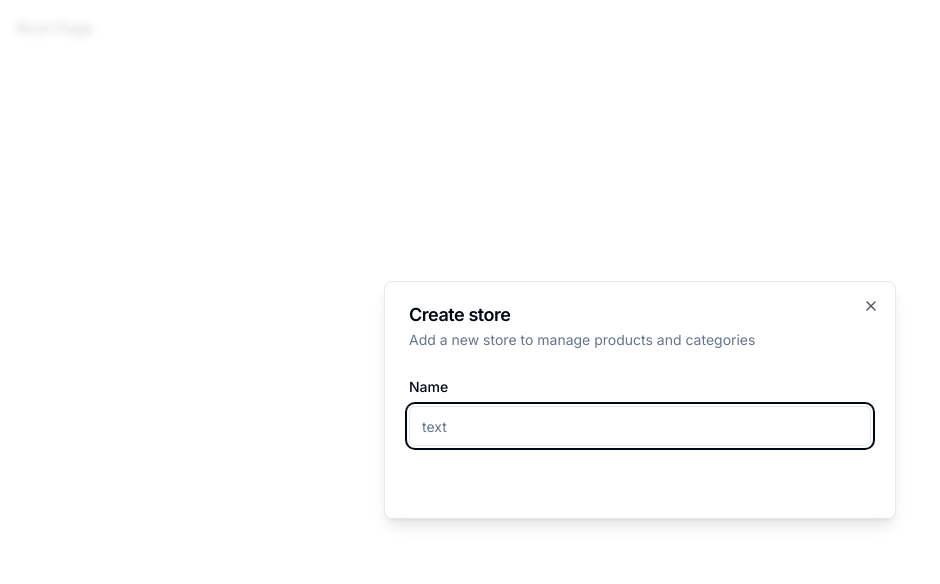
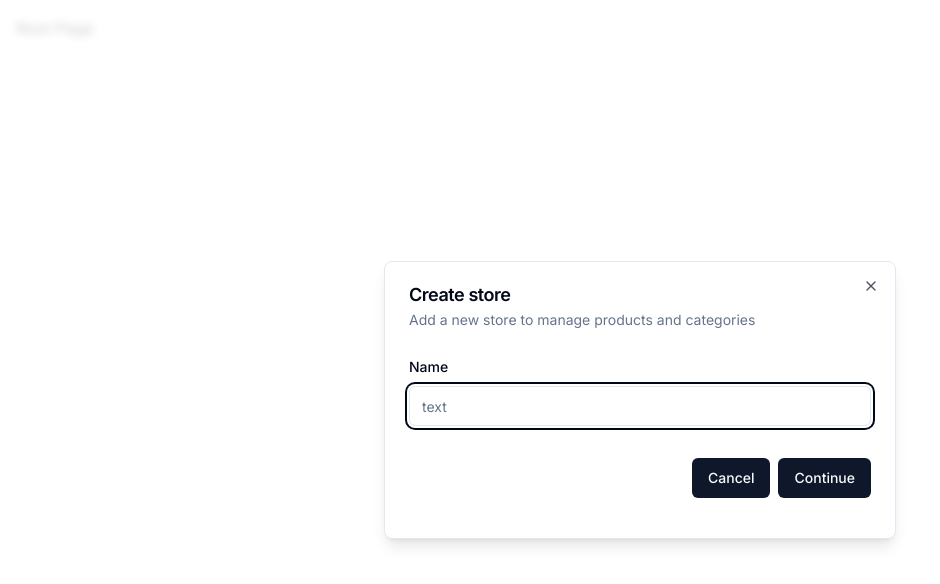
Before and after one commit to DragonSenses/complete-ecommerce-store, a Next.js app in the folder ecommerce-admin/: page / in a window 1280 px wide. Shown: the top 584 px of the page, without its empty margins (0-940 px from the left). Built offline with nearby package versions, Linux system fonts and the light colour scheme.

Commit message:
Add Buttons to Form in Modal

```diff
--- a/ecommerce-admin/components/modals/store-modal.tsx
+++ b/ecommerce-admin/components/modals/store-modal.tsx
@@ -11,6 +11,7 @@ import { Modal } from "@/components/ui/modal";
 import { useStoreModal } from '@/hooks/use-store-modal';
 import { Form, FormControl, FormField, FormItem, FormLabel } from '@/components/ui/form';
 import { Input } from "@/components/ui/input";
+import { Button } from '@/components/ui/button';
 
 // Create a form using a Zod schema
 const formSchema = z.object({
@@ -57,7 +58,8 @@ export default function StoreModal() {
                       <Input placeholder="text" {...field} />
                     </FormControl>
                     <div className="w-full pt-6 space-x-2 flex items-center justify-end">
-
+                      <Button>Cancel</Button>
+                      <Button>Continue</Button>
                     </div>
                   </FormItem>
                 )}
```
